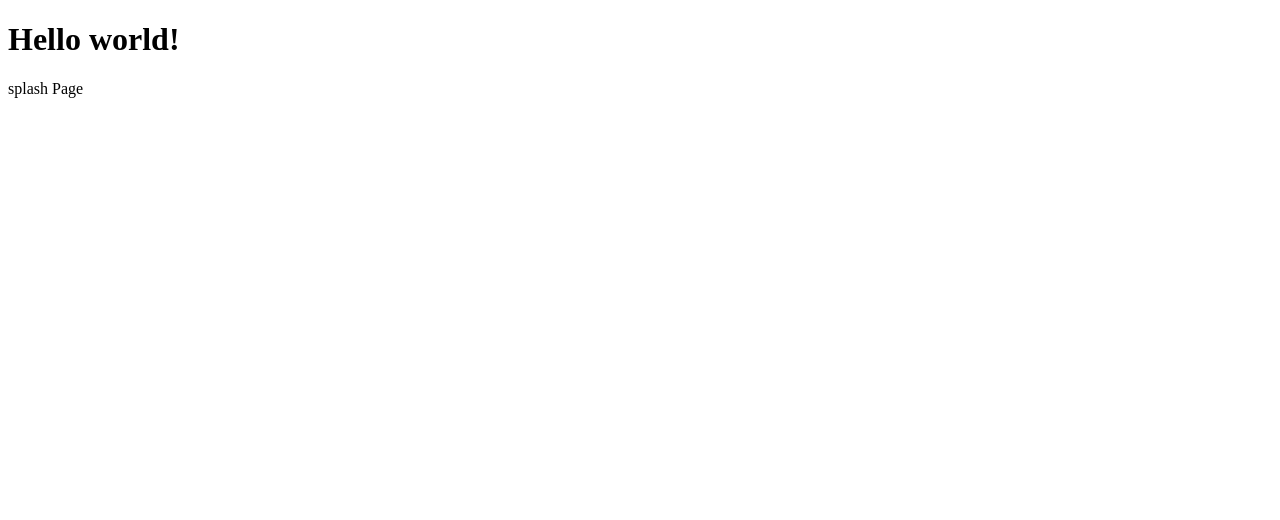
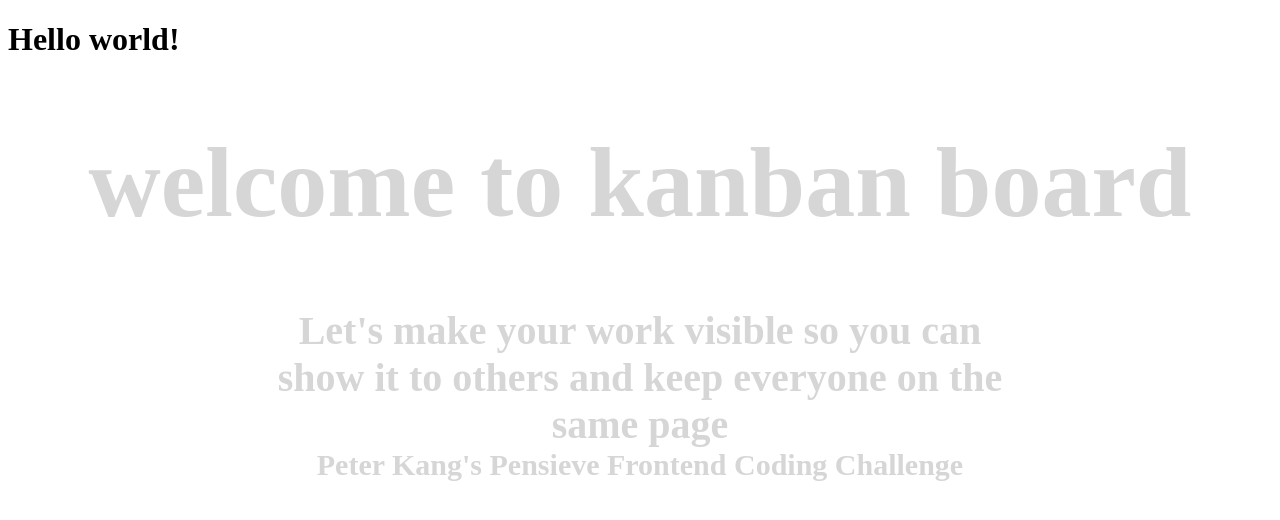
Before and after one commit to southpeter77/kanban-ui, a React (Create React App) app: page / in a window 1280 px wide. Shown: the top 520 px of the page. Built offline with nearby package versions, Linux system fonts and the light colour scheme.

Commit message:
splash page

```diff
--- a/src/components/splash/Splash.js
+++ b/src/components/splash/Splash.js
@@ -1,14 +1,19 @@
-import React from "react";
+import React from 'react';
+import Authentication from "../authentication/Authentication"
+import "./splash.css"
 
+function Splash() {
+    return (
+        <>
+        <div className="splash__intro">
+        <h1> welcome to kanban board</h1>
+        <h2>Let's make your work visible so you can show it to others and keep everyone on the same page</h2>
+        </div>
 
-const Splash = () => {
-
-    return (
-        <div>
-            splash Page
-        </div>
-    )
+            <Authentication/>
+            <h3>Peter Kang's Pensieve Frontend Coding Challenge</h3>
+        </>
+    );
 }
 
-
-export default Splash
+export default Splash;
--- /dev/null
+++ b/src/components/splash/splash.css
@@ -0,0 +1,19 @@
+.splash__intro h1 {
+    font-size: 100px;
+    color: rgb(214, 214, 214);
+    text-align: center;
+}
+.splash__intro h2 {
+    font-size: 40px;
+    color: rgb(214, 214, 214);
+    max-width: 60%;
+    text-align: center;
+    margin: auto auto;
+}
+h3 {
+    font-size: 30px;
+    color: rgb(214, 214, 214);
+    max-width: 60%;
+    text-align: center;
+    margin: auto auto;
+}
```
